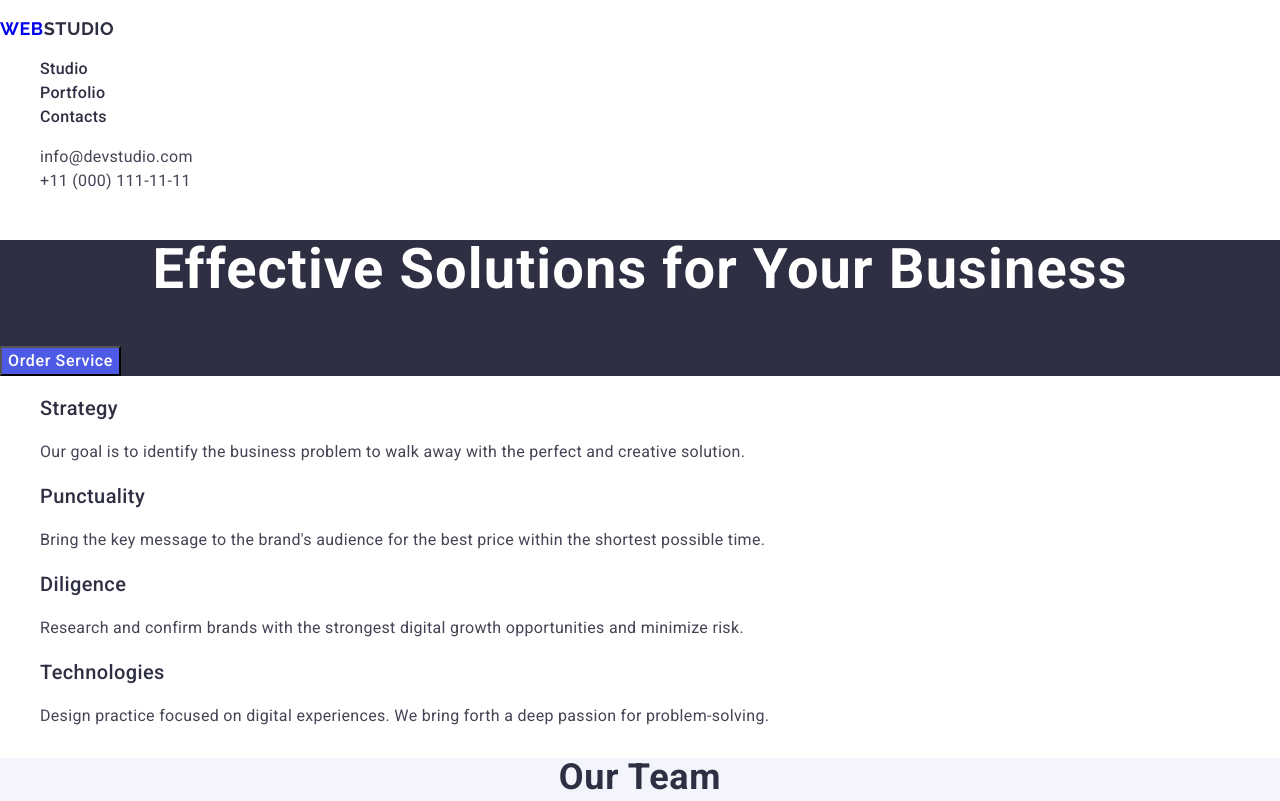
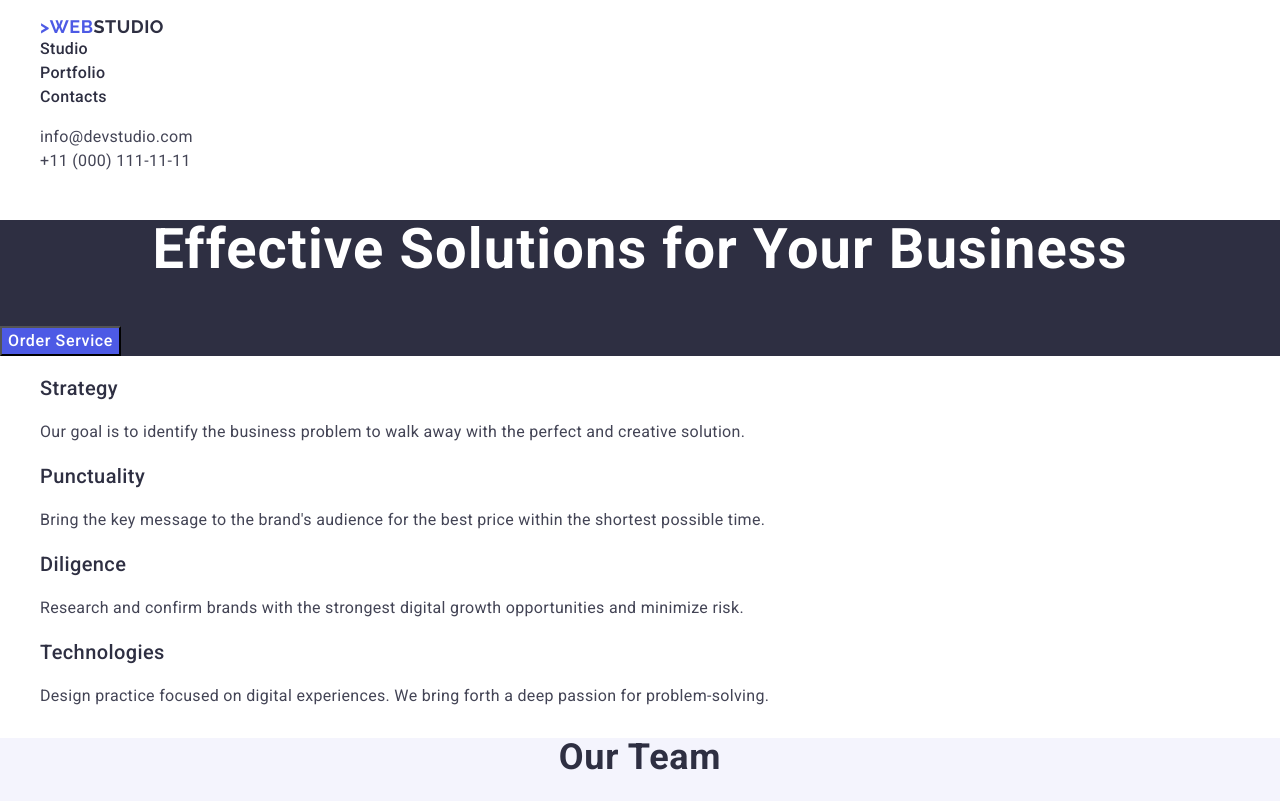
Before and after one commit to shevelalex/goit-markup-hw-02, a plain HTML site: page index.html in a window 1280 px wide. Shown: the top 801 px of the page. Drawn offline with nearby package versions, Linux system fonts and the light colour scheme.

Commit message:
finish-7

```diff
--- a/index.html
+++ b/index.html
@@ -22,14 +22,14 @@
     <title>WEBSTUDIO</title>
   </head>
   <body>
-    <header class="header">
-      <nav class="navigation">
-        <p class="header-logo">
-          <a href="./index.html"
-            >Web<span class="header-logo-navi">Studio</span></a
-          >
-        </p>
+    <header>
+      <nav>
         <ul>
+          <li>
+            <a class="header-logo" href="./index.html"
+              >>Web<span class="header-logo-navi">Studio</span></a
+            >
+          </li>
           <li><a class="nav" href="">Studio</a></li>
           <li><a class="nav" href="">Portfolio</a></li>
           <li><a class="nav" href="">Contacts</a></li>
```
